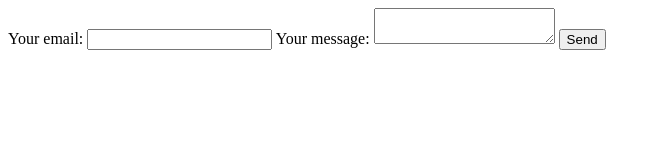
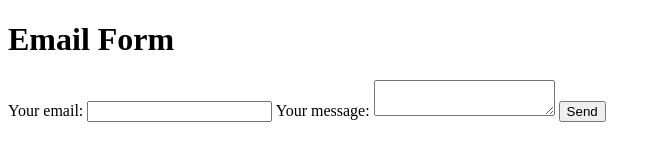
Before and after one commit to Baplaa/1620-lab13, a plain HTML site: page index.html in a window 1280 px wide. Shown: the whole page, without its empty margins (0-661 px from the left). Drawn offline with Linux system fonts and the light colour scheme.

```diff
--- a/index.html
+++ b/index.html
@@ -7,6 +7,7 @@
     <title>Document</title>
 </head>
 <body>
+    <h1>Email Form</h1>
     <form action="https://formspree.io/f/xjvlblvj" method="post">
         <label>
             Your email:
```
